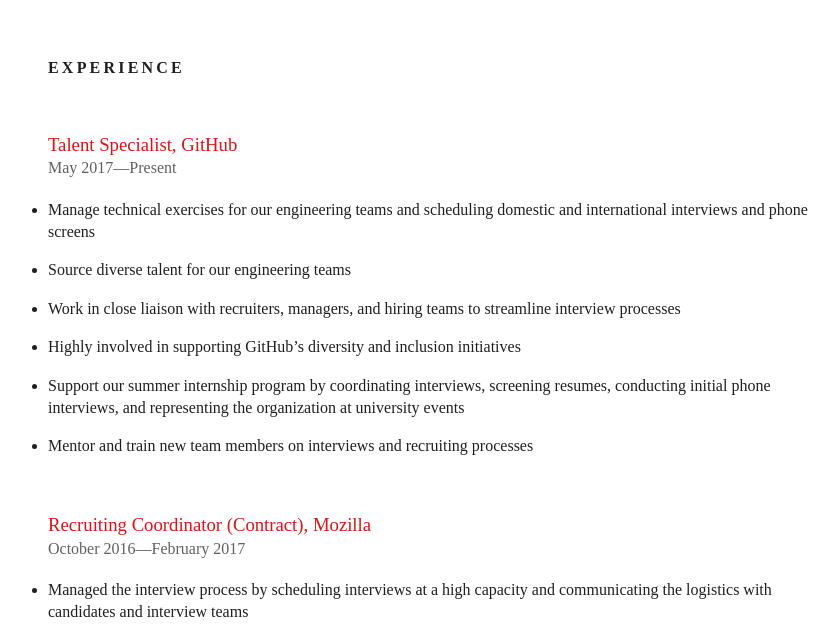
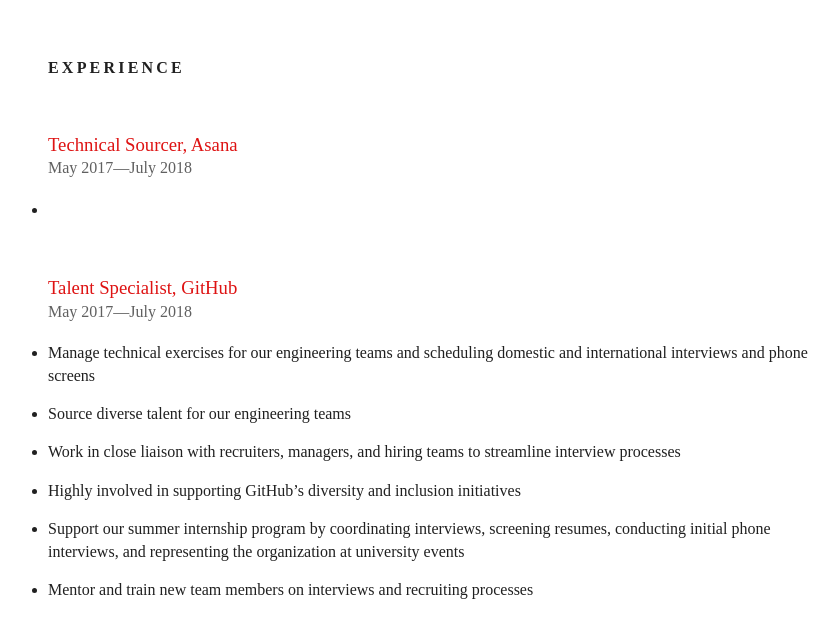
Before and after one commit to smn-liu/smn-liu.github.io, a plain HTML site: page index.html in a window 1280 px wide. Shown: the part 167-800 px from the top of the page, without its empty margins (212-1051 px from the left). Drawn offline with Linux system fonts and the light colour scheme.

Commit message:
Update index.html

```diff
--- a/index.html
+++ b/index.html
@@ -90,9 +90,17 @@
 		<h1>Simon Liu</h1>
 		<h2>EXPERIENCE</h2>
 
+		<h3>Technical Sourcer, Asana</h3>
+
+		<h4>May 2017—July 2018</h4>
+
+		<ul>
+			<li></li>
+		</ul>
+
 		<h3>Talent Specialist, GitHub</h3>
 
-		<h4>May 2017—Present</h4>
+		<h4>May 2017—July 2018</h4>
 
 		<ul>
 			<li>Manage technical exercises for our engineering teams and scheduling domestic and international interviews and phone screens</li>
```
